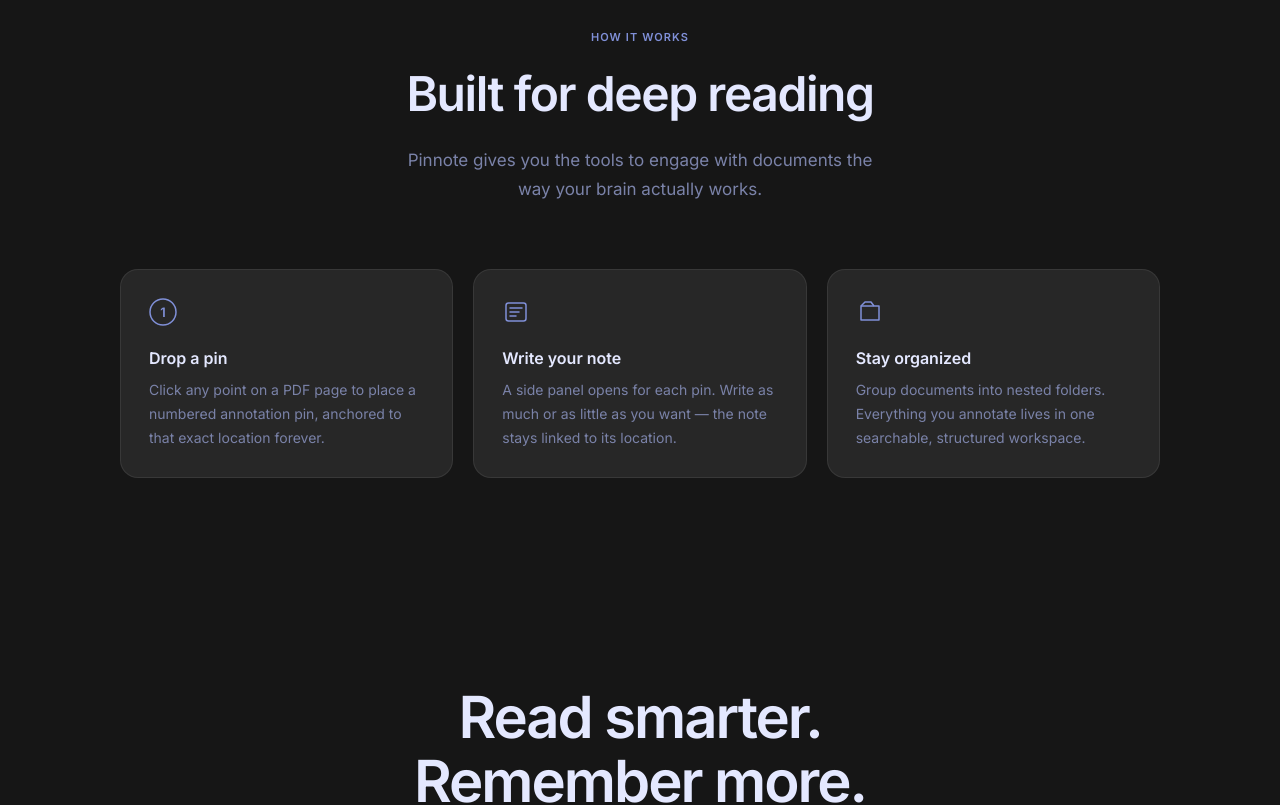
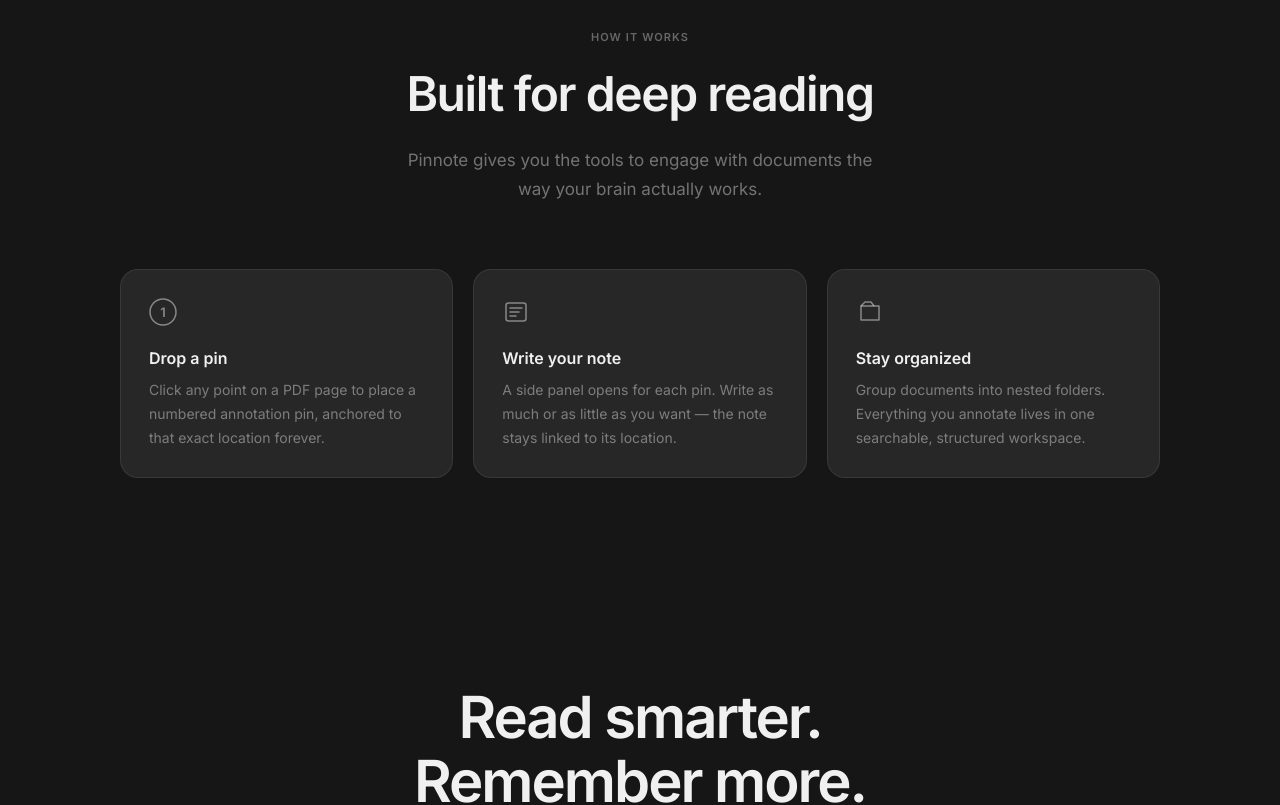
Before and after one commit to ryanc-18/note-taking-app-2, a Next.js app: page / in a window 1280 px wide. Shown: the part 2325-3130 px from the top of the page. Built offline with nearby package versions, Linux system fonts and the light colour scheme.

Commit message:
change font colour from blue to white

```diff
--- a/app/(marketing)/page.tsx
+++ b/app/(marketing)/page.tsx
@@ -8,14 +8,13 @@ import { MacbookScroll } from '@/components/ui/macbook-scroll'
 // ── Brand ─────────────────────────────────────────────────────────────────────
 const BLUE = '#2D3E9E'
 const NAVY = '#101640'
-const PERIWINKLE = '#8090D8'
 
 // ── Dark theme tokens ─────────────────────────────────────────────────────────
 const BG = '#161616'
 const SURFACE = '#1F1F1F'
 const ELEVATED = '#272727'
-const TEXT = '#E4E8FF'
-const TEXT_MUTED = '#7A82A8'
+const TEXT = '#F0F0F0'
+const TEXT_MUTED = 'rgba(255,255,255,0.4)'
 const BORDER = 'rgba(255,255,255,0.08)'
 
 // ── Logo SVG ──────────────────────────────────────────────────────────────────
@@ -40,7 +39,7 @@ export function PinnoteLogo({ title, size = 48, ...props }: MarkProps) {
       <g transform="rotate(34 26 15)">
         <path
           d="M26 5.5C20.5 5.5 16 10 16 15.5 16 23.1 26 32.5 26 32.5S36 23.1 36 15.5C36 10 31.5 5.5 26 5.5Z M30 15.5A4 4 0 1 0 22 15.5A4 4 0 1 0 30 15.5Z"
-          fill={PERIWINKLE}
+          fill="#8090D8"
           fillRule="evenodd"
         />
       </g>
@@ -497,15 +496,15 @@ export default function LandingPage() {
           <div
             className="inline-flex items-center gap-2 rounded-full text-[13px] font-medium mb-8"
             style={{
-              background: 'rgba(128,144,216,0.1)',
-              color: PERIWINKLE,
+              background: 'rgba(255,255,255,0.06)',
+              color: 'rgba(255,255,255,0.5)',
               border: `1px solid ${BORDER}`,
               padding: '6px 14px',
             }}
           >
             <span
               className="w-1.5 h-1.5 rounded-full"
-              style={{ background: PERIWINKLE }}
+              style={{ background: 'rgba(255,255,255,0.3)' }}
             />
             PDF annotation, reimagined
           </div>
@@ -581,7 +580,7 @@ export default function LandingPage() {
           <Reveal>
             <p
               className="text-center text-[11px] font-bold uppercase tracking-widest mb-3"
-              style={{ color: PERIWINKLE }}
+              style={{ color: 'rgba(255,255,255,0.35)' }}
             >
               How it works
             </p>
@@ -614,8 +613,8 @@ export default function LandingPage() {
               {
                 icon: (
                   <svg width="28" height="28" viewBox="0 0 28 28" fill="none">
-                    <circle cx="14" cy="14" r="13" stroke={PERIWINKLE} strokeWidth="1.5" />
-                    <text x="14" y="19" textAnchor="middle" fill={PERIWINKLE} fontSize="13" fontWeight="700">
+                    <circle cx="14" cy="14" r="13" stroke="rgba(255,255,255,0.45)" strokeWidth="1.5" />
+                    <text x="14" y="19" textAnchor="middle" fill="rgba(255,255,255,0.45)" fontSize="13" fontWeight="700">
                       1
                     </text>
                   </svg>
@@ -627,10 +626,10 @@ export default function LandingPage() {
               {
                 icon: (
                   <svg width="28" height="28" viewBox="0 0 28 28" fill="none">
-                    <rect x="4" y="5" width="20" height="18" rx="2.5" stroke={PERIWINKLE} strokeWidth="1.5" />
-                    <line x1="8" y1="10" x2="20" y2="10" stroke={PERIWINKLE} strokeWidth="1.5" strokeLinecap="round" />
-                    <line x1="8" y1="14" x2="17" y2="14" stroke={PERIWINKLE} strokeWidth="1.5" strokeLinecap="round" />
-                    <line x1="8" y1="18" x2="14" y2="18" stroke={PERIWINKLE} strokeWidth="1.5" strokeLinecap="round" />
+                    <rect x="4" y="5" width="20" height="18" rx="2.5" stroke="rgba(255,255,255,0.45)" strokeWidth="1.5" />
+                    <line x1="8" y1="10" x2="20" y2="10" stroke="rgba(255,255,255,0.45)" strokeWidth="1.5" strokeLinecap="round" />
+                    <line x1="8" y1="14" x2="17" y2="14" stroke="rgba(255,255,255,0.45)" strokeWidth="1.5" strokeLinecap="round" />
+                    <line x1="8" y1="18" x2="14" y2="18" stroke="rgba(255,255,255,0.45)" strokeWidth="1.5" strokeLinecap="round" />
                   </svg>
                 ),
                 title: 'Write your note',
@@ -640,8 +639,8 @@ export default function LandingPage() {
               {
                 icon: (
                   <svg width="28" height="28" viewBox="0 0 28 28" fill="none">
-                    <path d="M5 8h18v14H5V8z" stroke={PERIWINKLE} strokeWidth="1.5" strokeLinejoin="round" />
-                    <path d="M5 8l4-4h6l3 4" stroke={PERIWINKLE} strokeWidth="1.5" strokeLinejoin="round" />
+                    <path d="M5 8h18v14H5V8z" stroke="rgba(255,255,255,0.45)" strokeWidth="1.5" strokeLinejoin="round" />
+                    <path d="M5 8l4-4h6l3 4" stroke="rgba(255,255,255,0.45)" strokeWidth="1.5" strokeLinejoin="round" />
                   </svg>
                 ),
                 title: 'Stay organized',
@@ -721,7 +720,7 @@ export default function LandingPage() {
             <Reveal>
               <p
                 className="text-[11px] font-bold uppercase tracking-widest mb-4"
-                style={{ color: PERIWINKLE }}
+                style={{ color: 'rgba(255,255,255,0.35)' }}
               >
                 Annotation
               </p>
@@ -747,7 +746,7 @@ export default function LandingPage() {
               <Link
                 href="/sign-up"
                 className="inline-flex items-center gap-1.5 font-semibold text-[14px] focus-visible:outline-none"
-                style={{ color: PERIWINKLE, transition: 'gap 0.2s ease' }}
+                style={{ color: TEXT, transition: 'gap 0.2s ease' }}
                 onMouseEnter={(e) => (e.currentTarget.style.gap = '10px')}
                 onMouseLeave={(e) => (e.currentTarget.style.gap = '6px')}
               >
@@ -825,7 +824,7 @@ export default function LandingPage() {
             <Reveal delay={140} className="md:order-2">
               <p
                 className="text-[11px] font-bold uppercase tracking-widest mb-4"
-                style={{ color: PERIWINKLE }}
+                style={{ color: 'rgba(255,255,255,0.35)' }}
               >
                 Organization
               </p>
@@ -850,7 +849,7 @@ export default function LandingPage() {
               <Link
                 href="/sign-up"
                 className="inline-flex items-center gap-1.5 font-semibold text-[14px] focus-visible:outline-none"
-                style={{ color: PERIWINKLE, transition: 'gap 0.2s ease' }}
+                style={{ color: TEXT, transition: 'gap 0.2s ease' }}
                 onMouseEnter={(e) => (e.currentTarget.style.gap = '10px')}
                 onMouseLeave={(e) => (e.currentTarget.style.gap = '6px')}
               >
```
